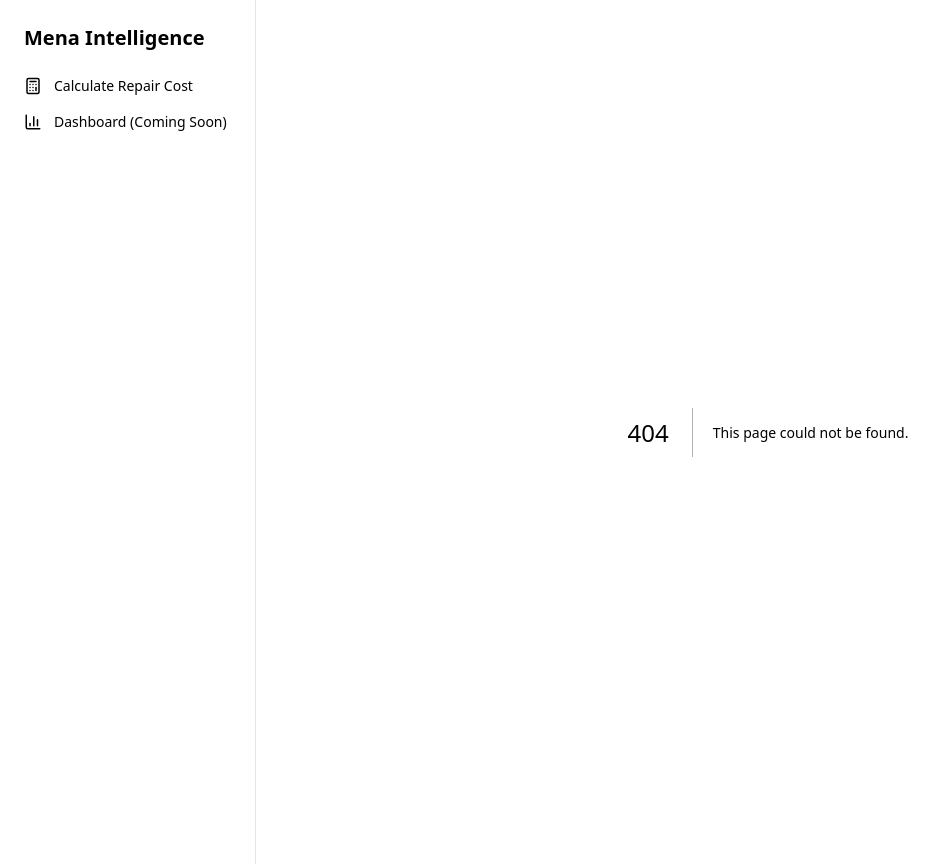
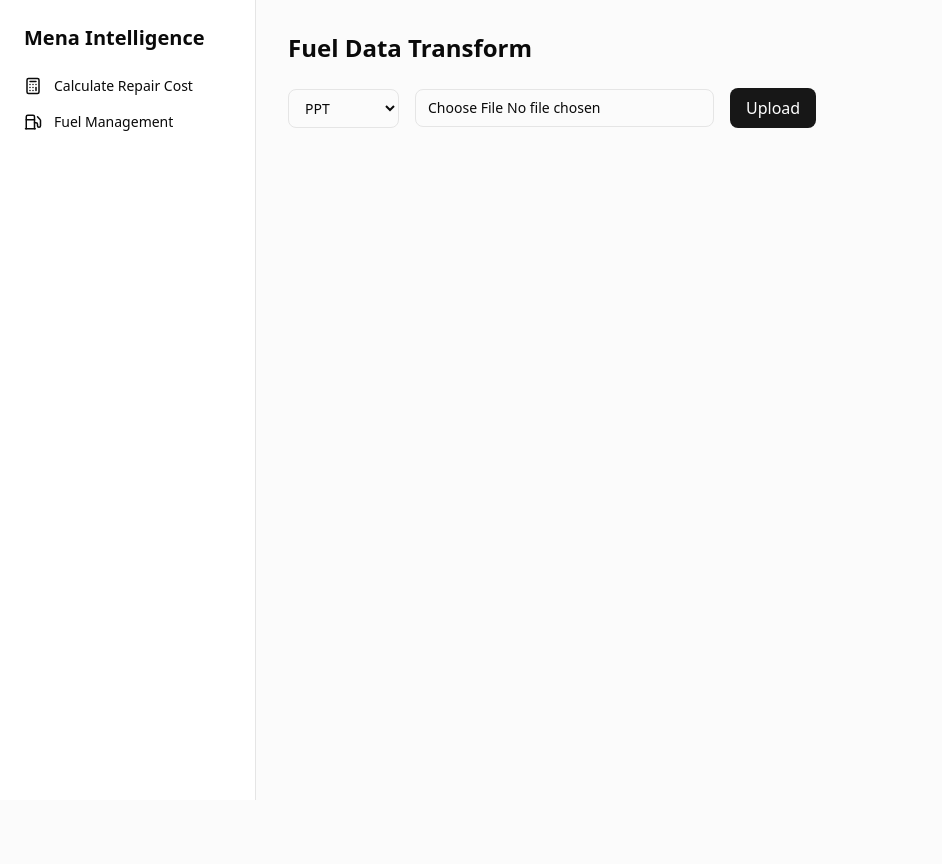
Before and after one commit to nrk16p/mena_intelligence, a Next.js app: page /fuel in a window 1280 px wide. Before the commit this address had no page. Shown: the whole page, without its empty margins (0-942 px from the left). After the commit the page ends 800 px from the top, so only its background shows below. Built offline with nearby package versions, Linux system fonts and the light colour scheme.

Commit message:
update fuel

```diff
--- /dev/null
+++ b/app/fuel/page.tsx
@@ -0,0 +1,71 @@
+"use client"
+
+import { useState } from "react"
+import { FuelUpload } from "@/components/fuel/fuel-upload"
+import { FuelProviderSelect } from "@/components/fuel/fuel-provider-select"
+import { FuelTable } from "@/components/fuel/fuel-table"
+
+export default function FuelPage() {
+
+  const [file, setFile] = useState<File | null>(null)
+  const [provider, setProvider] = useState("ppt")
+  const [data, setData] = useState<any[]>([])
+  const [loading, setLoading] = useState(false)
+
+  async function upload() {
+
+    if (!file) return
+
+    const formData = new FormData()
+    formData.append("file", file)
+
+    setLoading(true)
+
+    const response = await fetch(
+      `${process.env.NEXT_PUBLIC_URL_API_FUEL}/fuel/${provider}`,
+      {
+        method: "POST",
+        body: formData,
+      }
+    )
+
+    const result = await response.json()
+
+    setData(result)
+    setLoading(false)
+  }
+
+  return (
+    <div className="space-y-6">
+
+      <h1 className="text-2xl font-bold">
+        Fuel Data Transform
+      </h1>
+
+      <div className="flex gap-4 items-center">
+
+        <FuelProviderSelect
+          value={provider}
+          onChange={setProvider}
+        />
+
+        <FuelUpload
+          onFileSelect={(file) => setFile(file)}
+        />
+
+        <button
+          onClick={upload}
+          className="bg-primary text-white px-4 py-2 rounded-md"
+        >
+          Upload
+        </button>
+
+      </div>
+
+      {loading && <p>Processing...</p>}
+
+      <FuelTable data={data} />
+
+    </div>
+  )
+}
--- /dev/null
+++ b/components/fuel/fuel-provider-select.tsx
@@ -0,0 +1,22 @@
+"use client"
+
+interface Props {
+  value: string
+  onChange: (value: string) => void
+}
+
+export function FuelProviderSelect({ value, onChange }: Props) {
+  return (
+    <select
+      value={value}
+      onChange={(e) => onChange(e.target.value)}
+      className="border rounded-md px-3 py-2 text-sm"
+    >
+      <option value="ppt">PPT</option>
+      <option value="bangchak">Bangchak</option>
+      <option value="caltex">Caltex</option>
+      <option value="saraburi">Saraburi</option>
+      <option value="rayong">Rayong</option>
+    </select>
+  )
+}
--- /dev/null
+++ b/components/fuel/fuel-table.tsx
@@ -0,0 +1,42 @@
+"use client"
+
+interface Props {
+  data: any[]
+}
+
+export function FuelTable({ data }: Props) {
+
+  if (data.length === 0) return null
+
+  return (
+    <div className="border rounded-lg overflow-auto">
+
+      <table className="w-full text-sm">
+
+        <thead className="bg-muted">
+          <tr>
+            {Object.keys(data[0]).map((key) => (
+              <th key={key} className="p-2 text-left border-b">
+                {key}
+              </th>
+            ))}
+          </tr>
+        </thead>
+
+        <tbody>
+          {data.map((row, i) => (
+            <tr key={i} className="border-b">
+              {Object.values(row).map((val, j) => (
+                <td key={j} className="p-2">
+                  {String(val)}
+                </td>
+              ))}
+            </tr>
+          ))}
+        </tbody>
+
+      </table>
+
+    </div>
+  )
+}
--- /dev/null
+++ b/components/fuel/fuel-upload.tsx
@@ -0,0 +1,19 @@
+"use client"
+
+interface Props {
+  onFileSelect: (file: File) => void
+}
+
+export function FuelUpload({ onFileSelect }: Props) {
+
+  return (
+    <input
+      type="file"
+      className="border rounded-md px-3 py-2 text-sm"
+      onChange={(e) => {
+        const file = e.target.files?.[0]
+        if (file) onFileSelect(file)
+      }}
+    />
+  )
+}
--- a/components/sidebar.tsx
+++ b/components/sidebar.tsx
@@ -1,7 +1,7 @@
 "use client"
 
 import Link from "next/link"
-import { BarChart3, Calculator } from "lucide-react"
+import { BarChart3, Calculator, Fuel } from "lucide-react"
 
 export function Sidebar() {
   return (
@@ -9,6 +9,7 @@ export function Sidebar() {
       <h2 className="text-xl font-bold mb-6">Mena Intelligence</h2>
 
       <nav className="space-y-4">
+
         <Link
           href="/repair-cost"
           className="flex items-center gap-3 text-sm font-medium hover:text-primary"
@@ -18,12 +19,15 @@ export function Sidebar() {
         </Link>
 
         <Link
-          href="/"
+          href="/fuel"
           className="flex items-center gap-3 text-sm font-medium hover:text-primary"
         >
-          <BarChart3 size={18} />
-          Dashboard (Coming Soon)
+          <Fuel size={18} />
+          Fuel Management
         </Link>
+
+
+
       </nav>
     </div>
   )
```
